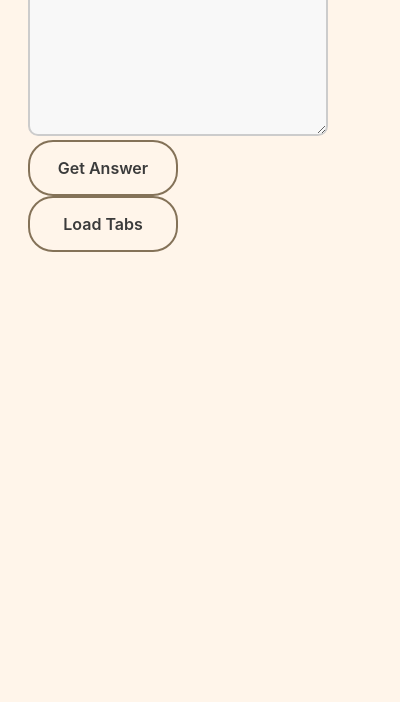
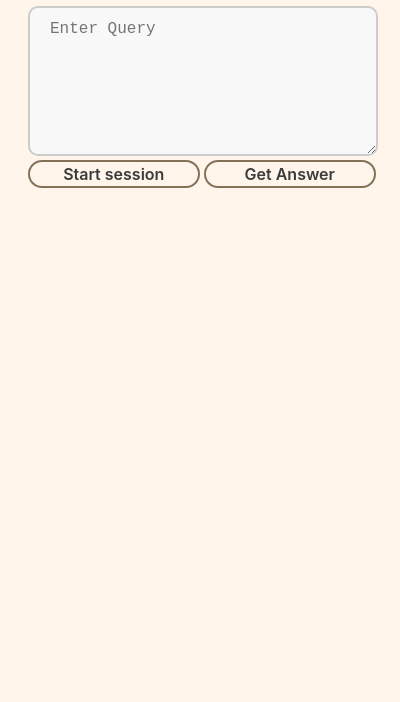
Before and after one commit to ishant-04/MetisAI, a browser extension: page popup.html in a window 400 px wide. Shown: the part 142-844 px from the top of the page. Drawn offline with Linux system fonts and the light colour scheme.

Commit message:
trying to fix  .. its still passing undefined to the backgound script ig.. can console.log in conent script

```diff
--- a/background.js
+++ b/background.js
@@ -15,8 +15,8 @@ chrome.runtime.onMessage.addListener((request, sender, sendResponse) => {
                     console.log('script executed');
 
                     // Create a blob object from the text
-                    const blob = new Blob([request.text], { type: 'text/plain' });
-
+                    const blob = new Blob([request.innerText], { type: 'text/plain' });
+                    console.log(request.innerText);
                     // Create a file object from the blob
                     const file = new File([blob], `${tab.id}.txt`, {
                         type: 'text/plain'
--- a/popup.html
+++ b/popup.html
@@ -1,22 +1,21 @@
 <!DOCTYPE html>
-
 <link rel="stylesheet" type="text/css" href="style.css" />
 <body>
-    <div>
-        <h1>Metis.Ai  <img src="ab.png" alt="logo" style="width:35px;height:25px;" ></h1>
+    <div ><center><img src="ab.png" alt="logo" style="width:35px;height:35px;" >
+        <h1>Metis.Ai  </h1></center>
         <div style="align-self: left;">
             <div>
                 <div>
-                    <label>Ask Metis...  </label>
+
                     <div>
-                        <textarea id="textInput"></textarea>
+                        <textarea id="textInput" placeholder="Enter Query"></textarea>
                     </div>
                 </div>
 
+                <button id="startButton">Start session</button>
 
                 <button id="uploadButton">Get Answer</button>
 
-                <button id="startButton">Load Tabs</button>
                 <div id="response"></div> <!-- Add a div to display the response -->
             </div>
         </div>
--- a/style.css
+++ b/style.css
@@ -5,9 +5,12 @@ h1{
   font-family: Verdana, Geneva, Tahoma, sans-serif;
 }
 body{
+  border-radius: 30px;
+  -webkit-border-radius: 30px;
+  -moz-border-radius: 30px;
   background-color: 	#FFF5EA;
-    width: 300px;
-    height: 500px;
+  width: 350px;
+  height: 600px;
   border-radius: 50px;
   padding: 20px;
 }
@@ -24,7 +27,7 @@ textarea{
 }
 
 button {
-  appearance: none;
+align-items: center;
 background-color: transparent;
 border: 2px solid #847258;
 border-radius: 25px;
@@ -40,15 +43,10 @@ button {
 min-height: 0px;
 min-width: 0;
 outline: none;
-  padding: 16px 24px;
+padding: 2px 4px;
 text-align: center;
-  text-decoration: none;
-  transition: all 300ms cubic-bezier(.23, 1, 0.32, 1);
-  user-select: none;
-  -webkit-user-select: none;
-  touch-action: manipulation;
-  width: 50%;
-  height:auto;
+width: 49%;
+height:5%;
 will-change: transform;
 }
 
```
Also changed, not shown: contentScript.js (+9 -1 lines). Lines whose indentation alone changed are shown as unchanged.
